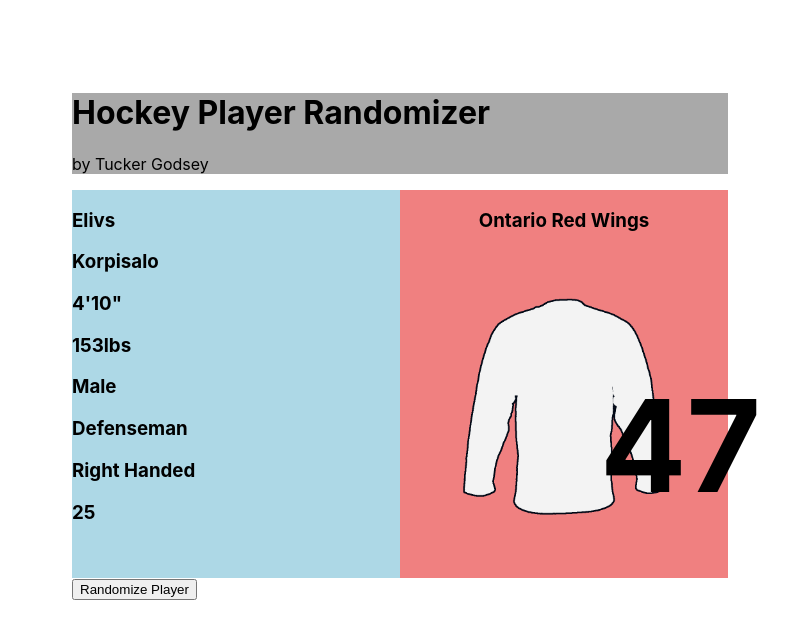
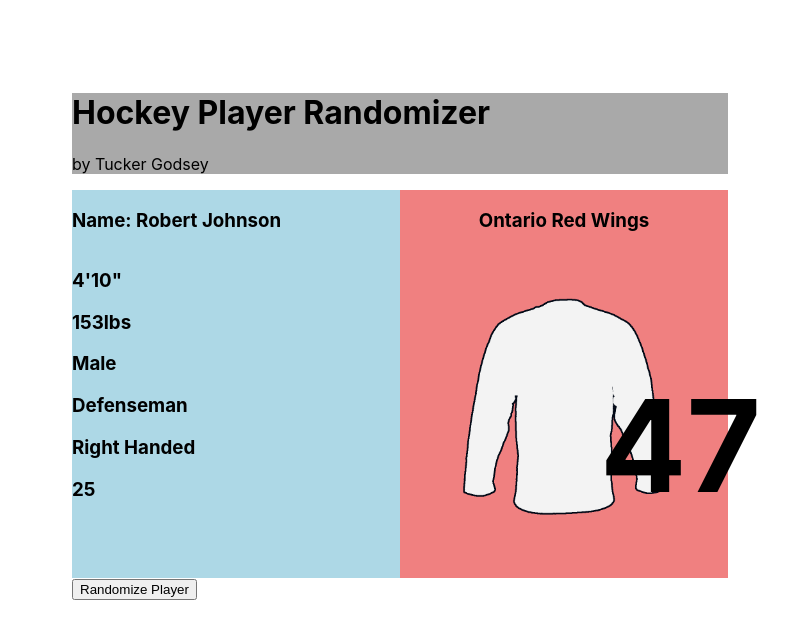
Before and after one commit to godseyte/Hockey-Player-Randomizer, an Electron app: page src/index.html in a window 800 px wide. Drawn offline with Linux system fonts and the light colour scheme.

Commit message:
General name stuff

```diff
--- a/src/index.html
+++ b/src/index.html
@@ -20,11 +20,15 @@
       <div id="LeftBody">
 
         <div id="PlayerName">
-          <h3 id="firstName"></h3>
-          <h3 id="lastName"></h3>
+
+          <h3 style="display: inline-block;">Name: </h3>
+          <h3 id="firstName" style="display: inline-block;"></h3>
+          <h3 id="lastName" style="display: inline-block;"></h3>
+
         </div>
 
         <div id="PlayerStats">
+
           <h3 id="height"></h3>
           <h3 id="weight"></h3>
           <h3 id="sex"></h3>
@@ -32,6 +36,7 @@
           <h3 id="handed"></h3>
           <h3 id="captaincy"></h3>
           <h3 id="age"></h3>
+
         </div>
 
       </div>
--- a/src/playerGenerator.js
+++ b/src/playerGenerator.js
@@ -223,9 +223,10 @@ function GenerateNames()
 {
     // TODO: Create large arrays of First and Last names.
     firstNames = ['Partrik', 'Jakub', 'Boone', 'Oliver', 'Zack', 'Emil', 'Yegor', 'Justin', 'Brendan', 'Sean', 'Carson', 'Gustav', 'Eric', 'Jack', 'Cole', 'Alexandre',
-    'Gavin', 'Jake', 'Adam', 'Gabriel', 'Vladislav', 'Dean', 'Andrew', 'J-F', 'Joonas', 'Elivs', 'Daniil', 'Brad', 'Cam', 'Kris'];
+    'Gavin', 'Jake', 'Adam', 'Gabriel', 'Vladislav', 'Dean', 'Andrew', 'J-F', 'Joonas', 'Elivs', 'Daniil', 'Brad', 'Cam', 'Kris', 'Kent', 'Bobert', 'Robert', 'John', 'Gerald',
+    'Aidan', 'Aiden'];
 
     lastNames = ['Laine', 'Voracek', 'Jenner', 'Bjorkstrand', 'Werenski', 'Bemstrom', 'Chinakov', 'Danforth', 'Gaunce', 'Kuraly', 'Meyer', 'Nyquist', 'Robinson', 'Roslovic',
     'Sillinger', 'Texier', 'Bayreuther', 'Bean', 'Boqvist', 'Carlsson', 'Christainsen', 'Gavrikov', 'Kukan', 'Peeke', 'Berube', 'Korpisalo', 'Merzlinkins', 'Tarasov', 'Marchand',
-    'Atkinson'];
+    'Atkinson', 'Johnson', 'Smitherson', 'Skywalker', 'LaRosa', 'Johnson'];
 }
```
